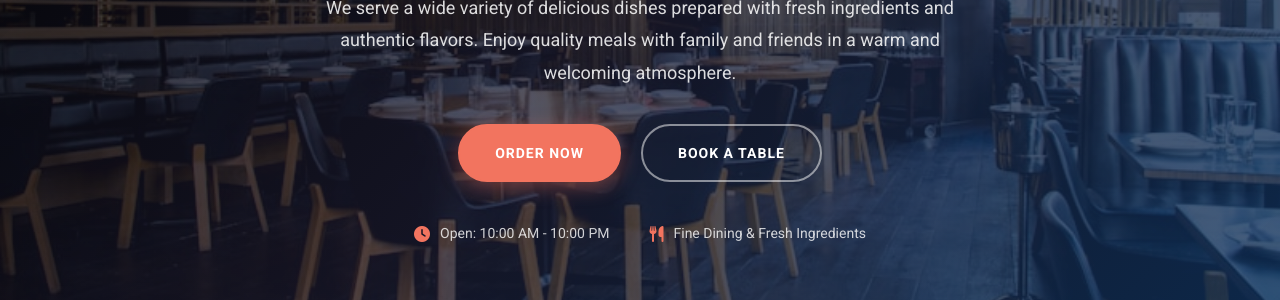
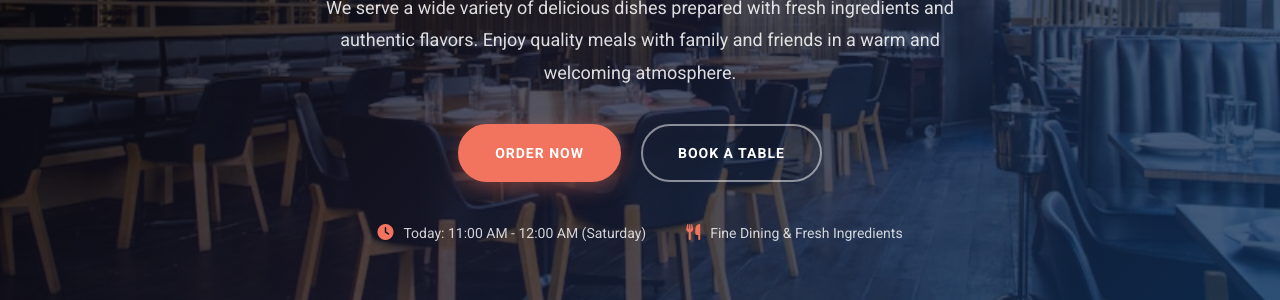
Before and after one commit to VIREN2779/restaurants-booking-table, a website: page public/index.html in a window 1280 px wide. Shown: the part 500-800 px from the top of the page. Drawn offline with nearby package versions, Linux system fonts and the light colour scheme.

Commit message:
#5 feat: update opening hours dynamically and adjust styles

```diff
--- a/public/index.html
+++ b/public/index.html
@@ -53,7 +53,7 @@
             <div class="hero-info">
                 <div class="info-item">
                     <i class="fa-solid fa-clock"></i>
-                    <span>Open: 10:00 AM - 10:00 PM</span>
+                    <span id="hero-opening-hours">Loading...</span>
                 </div>
                 <div class="info-item">
                     <i class="fa-solid fa-utensils"></i>
@@ -478,6 +478,18 @@
                 submitBtn.innerHTML = `<span class="btn-text">Book Table</span>`;
             }
         });
+
+        // Dynamic opening hours for hero section
+        const heroOpeningHours = document.getElementById('hero-opening-hours');
+        const days = ['Sunday', 'Monday', 'Tuesday', 'Wednesday', 'Thursday', 'Friday', 'Saturday'];
+        const today = new Date();
+        const currentDay = days[today.getDay()];
+
+        if (currentDay === 'Saturday' || currentDay === 'Sunday') {
+            heroOpeningHours.textContent = `Today: 11:00 AM - 12:00 AM (${currentDay})`;
+        } else {
+            heroOpeningHours.textContent = `Today: 10:00 AM - 10:00 PM (${currentDay})`;
+        }
     </script>
 </body>
 
--- a/public/my.css
+++ b/public/my.css
@@ -280,6 +280,7 @@ nav .menu a:hover {
 .info-item i {
     color: #f2745f;
     font-size: 16px;
+    margin-bottom: 4px;
 }
 
 /* Scroll Indicator */
```
